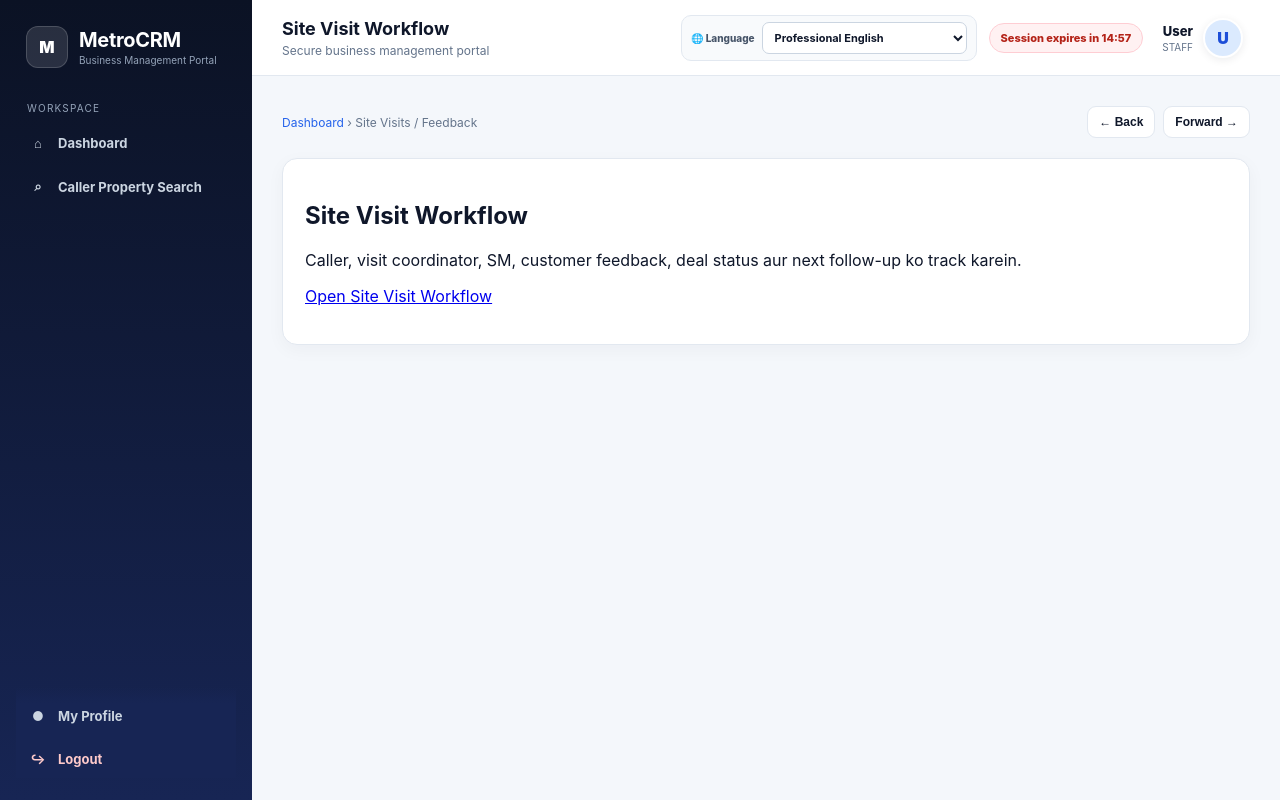
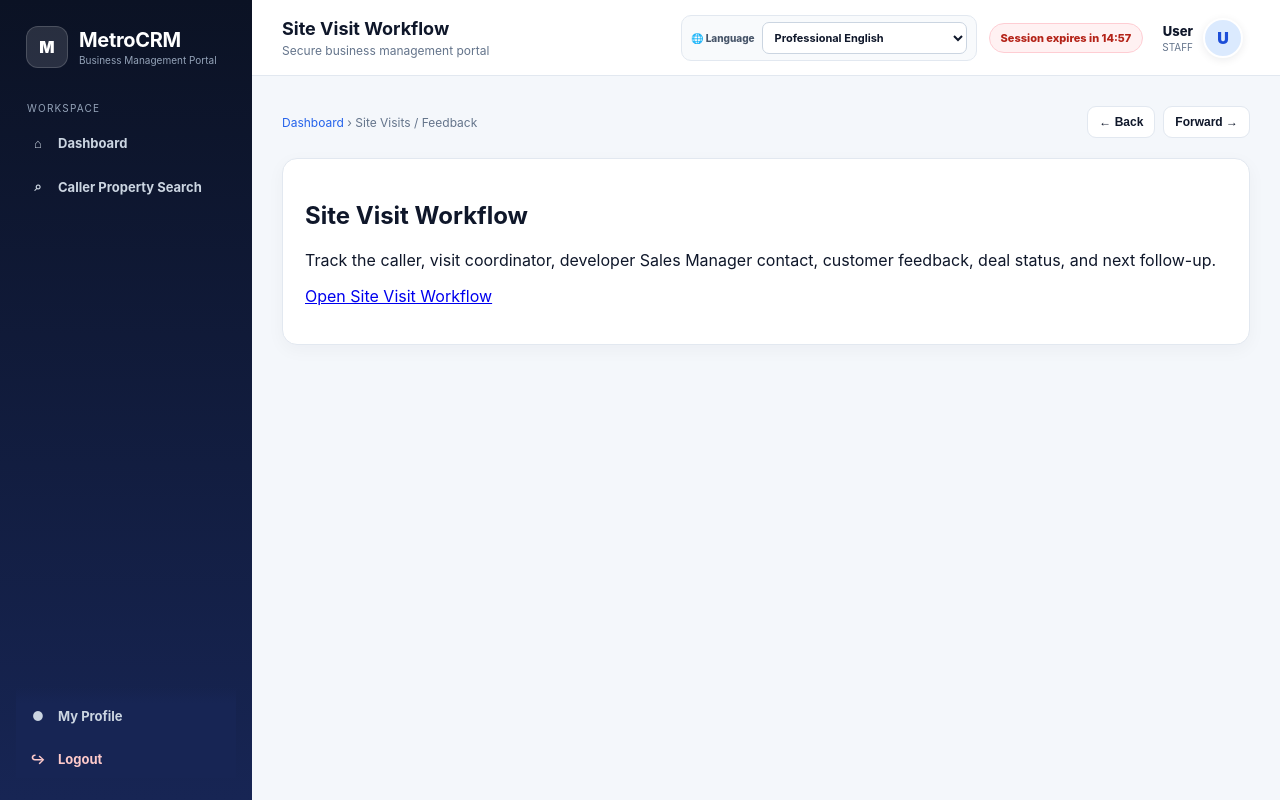
Before and after one commit to useforlogin92-netizen/metrocrm, a FastAPI app: template app/templates/site_visit_workflow.html in a window 1280 px wide. Run offline with FastAPI, Linux system fonts and the light colour scheme; the template is opened without the code that fills it, so the values that code supplies are empty.

Commit message:
Use professional English for workflow labels and instructions

```diff
--- a/app/templates/site_visit_workflow.html
+++ b/app/templates/site_visit_workflow.html
@@ -5,7 +5,7 @@
 {% block content %}
 <div class="card">
 <h2>Site Visit Workflow</h2>
-<p>Caller, visit coordinator, SM, customer feedback, deal status aur next follow-up ko track karein.</p>
+<p>Track the caller, visit coordinator, developer Sales Manager contact, customer feedback, deal status, and next follow-up.</p>
 <p><a href="/site-visits">Open Site Visit Workflow</a></p>
 </div>
 {% endblock %}
```
